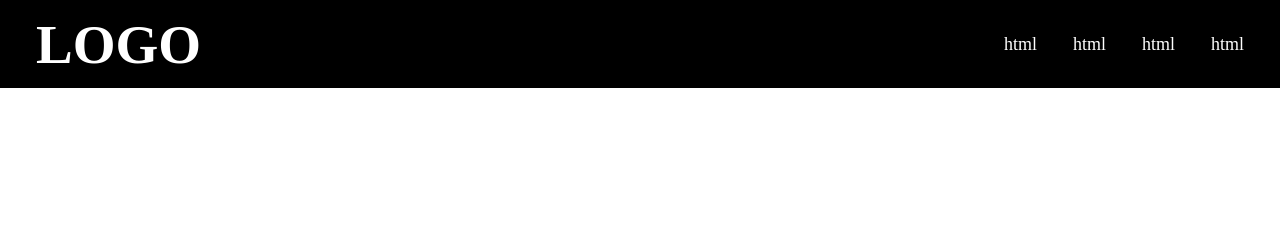
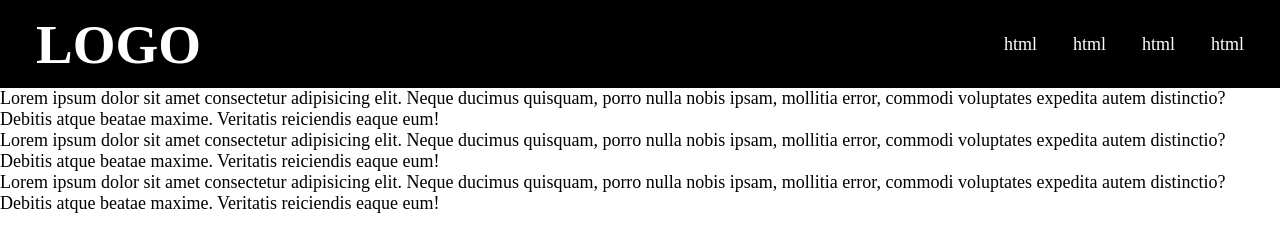
Before and after one commit to a41eve/html, a plain HTML site: page index.html in a window 1280 px wide. Drawn offline with Linux system fonts and the light colour scheme; files that its build step writes are made by us from their sources.

Commit message:
Added content page

```diff
--- a/index.html
+++ b/index.html
@@ -17,5 +17,12 @@
 				</nav>
 			</div>
 		</header>
+		<main class="main">
+			<div class="content">
+				<p>Lorem ipsum dolor sit amet consectetur adipisicing elit. Neque ducimus quisquam, porro nulla nobis ipsam, mollitia error, commodi voluptates expedita autem distinctio? Debitis atque beatae maxime. Veritatis reiciendis eaque eum!</p>
+				<p>Lorem ipsum dolor sit amet consectetur adipisicing elit. Neque ducimus quisquam, porro nulla nobis ipsam, mollitia error, commodi voluptates expedita autem distinctio? Debitis atque beatae maxime. Veritatis reiciendis eaque eum!</p>
+				<p>Lorem ipsum dolor sit amet consectetur adipisicing elit. Neque ducimus quisquam, porro nulla nobis ipsam, mollitia error, commodi voluptates expedita autem distinctio? Debitis atque beatae maxime. Veritatis reiciendis eaque eum!</p>
+			</div>
+		</main>
 	</body>
 </html>
```
